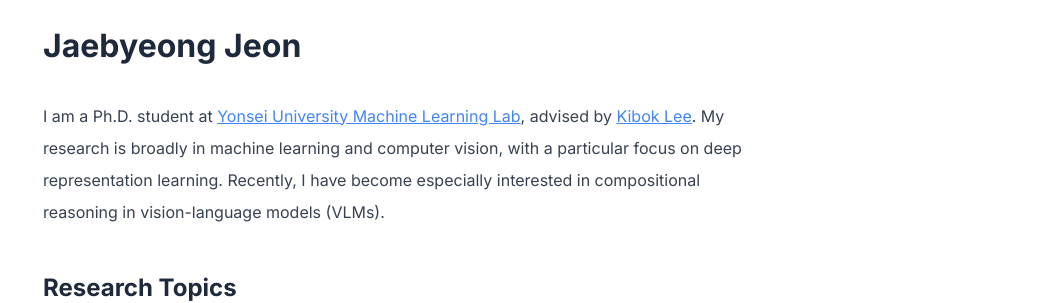
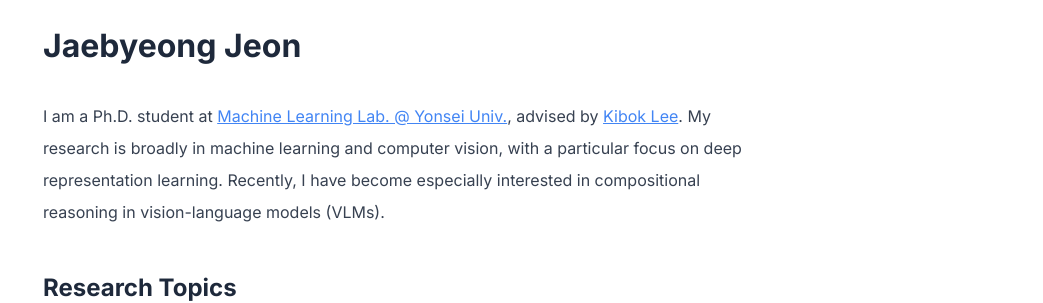
Before and after one commit to jaebyeong98/jaebyeong98.github.io, a Jekyll site: the page built from index.md, in a window 1280 px wide. Shown: the part 133-436 px from the top of the page, without its empty margins (237-1280 px from the left). Built offline with Jekyll 4.4.1, drawn with Linux system fonts in a browser that asks for light colours.

Commit message:
revise the description

```diff
--- a/_config.yml
+++ b/_config.yml
@@ -2,7 +2,7 @@ title: Jaebyeong Jeon
 author: Jaebyeong Jeon
 url: https://www.abhinavsaxena.com/moonwalk # root address of the site
 description: > # description of the site (multiple lines allowed)
-  I am a Ph.D. student at <a href="https://ml.yonsei.ac.kr/" style='color: #4285f4;'>Yonsei University Machine Learning Lab</a>, advised by <a href="https://sites.google.com/site/kibok90/" style='color: #4285f4;'>Kibok Lee</a>. My research is broadly in machine learning and computer vision, with a particular focus on deep representation learning. Recently, I have become especially interested in compositional reasoning in vision-language models (VLMs).
+  I am a Ph.D. student at <a href="https://ml.yonsei.ac.kr/">Machine Learning Lab. @ Yonsei Univ.</a>, advised by <a href="https://sites.google.com/site/kibok90/">Kibok Lee</a>. My research is broadly in machine learning and computer vision, with a particular focus on deep representation learning. Recently, I have become especially interested in compositional reasoning in vision-language models (VLMs).
 permalink: /:slug
 
 # favicon: "./logo.png" # relative path to site's favicon
```
